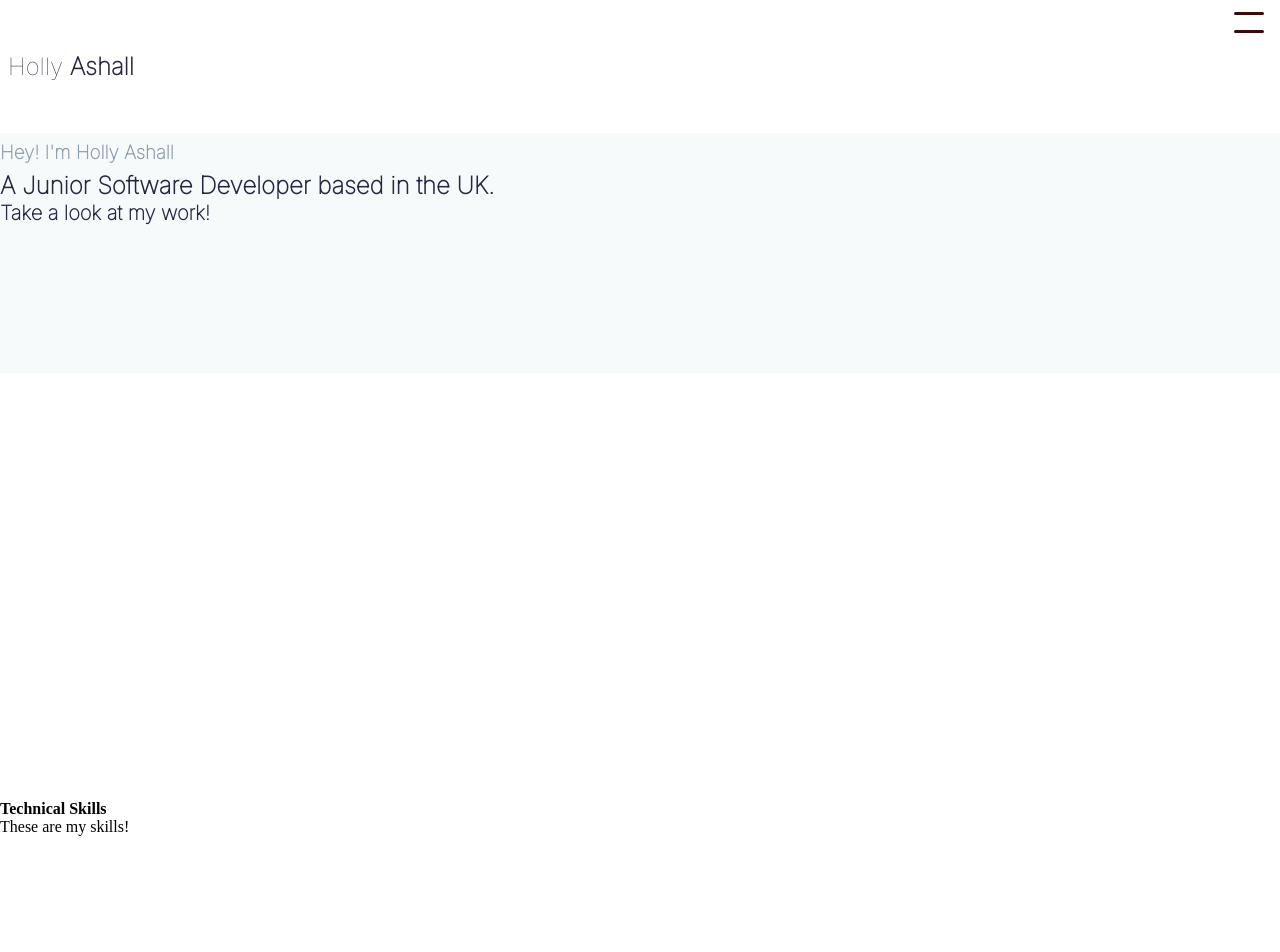
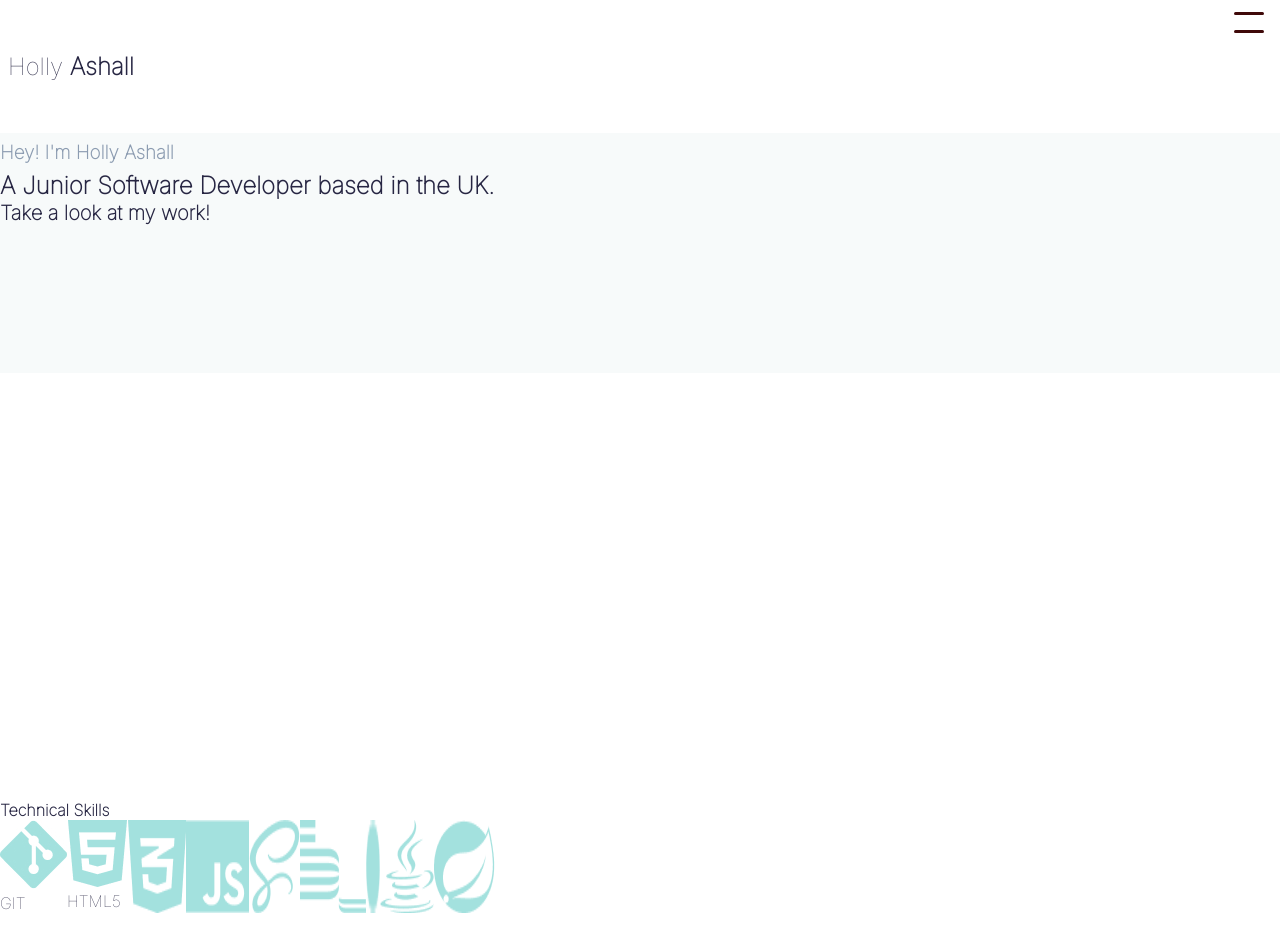
Before and after one commit to hollyashall/portfolio, a plain HTML site: page index.html in a window 1280 px wide. Shown: the top 952 px of the page. Drawn offline with Linux system fonts and the light colour scheme; a web font is replaced by a local one.

Commit message:
adding tech skills

```diff
--- a/_tech-skills.scss
+++ b/_tech-skills.scss
@@ -1,6 +1,22 @@
 @use './variables' as *;
+
+.tech-skills{
+  color: #272643;
+  align-items: center;
+  font-family: 'Inter', sans-serif;
+  font-style: normal;
+}
+
+  .tech-skills__titleSkills{
+    // grid-row-start: 1;
+    // grid-row-end: 2 ;
+    // grid-column-start: 2;
+    // grid-column-end:4 ;
+  }
+
 
 
 .tech-skills__photos{
   display: flex;
+
 }
--- a/index.html
+++ b/index.html
@@ -10,9 +10,6 @@
     </style>
     <title>Porfolio</title>
   </head>
-  <!-- body
-section - seperate each page include navbar - grids
-main tag -->
 
   <body>
     <section class="main-section">
@@ -54,13 +51,31 @@ main tag -->
   <section class="main-section">
     <main>
 
-    <div id="tech-skills">
-      <h4>Technical Skills</h4>
-      <p>These are my skills!</p>
-      <div class="tech-skills__photos"></div>
+    <div class="tech-skills">
+      <h4  class="tech-skills__titleSkills">Technical Skills</h4>
+
+      <div class="tech-skills__photos">
+        <div class="tech-skills__photos-card">
+        <img src="./images/img1portfolio.jpg" alt="">
+        <p>GIT</p>
+      </div>
+      <div class="tech-skills__photos-card">
+        <img src="./images/img2 portfolio.png" alt="">
+        <p>HTML5</p>
+      </div>
+        <img src="./images/img3portfolio.png" alt="">
+        <img src="./images/img4portfolio.png" alt="">
+        <img src="./images/img5portfolio.png" alt="">
+        <img src="./images/img6portfolio.png" alt="">
+        <img src="./images/img7portfolio.png" alt="">
+        <img src="./images/img8portfolio.png" alt="">
+        <img src="./images/img9portfolio.png" alt="">
+
+      </div>
+
     </div>
 
-    <img src="image.png" alt="" />
+
 
     <div class="projects"></div>
   </section>
```
Also changed, not shown: images/img1portfolio.jpg (added), images/img2 portfolio.png (added), images/img3portfolio.png (added), images/img4portfolio.png (added), images/img5portfolio.png (added), images/img6portfolio.png (added), images/img7portfolio.png (added), images/img8portfolio.png (added), images/img9portfolio.png (added), style.css, 1 other file.
